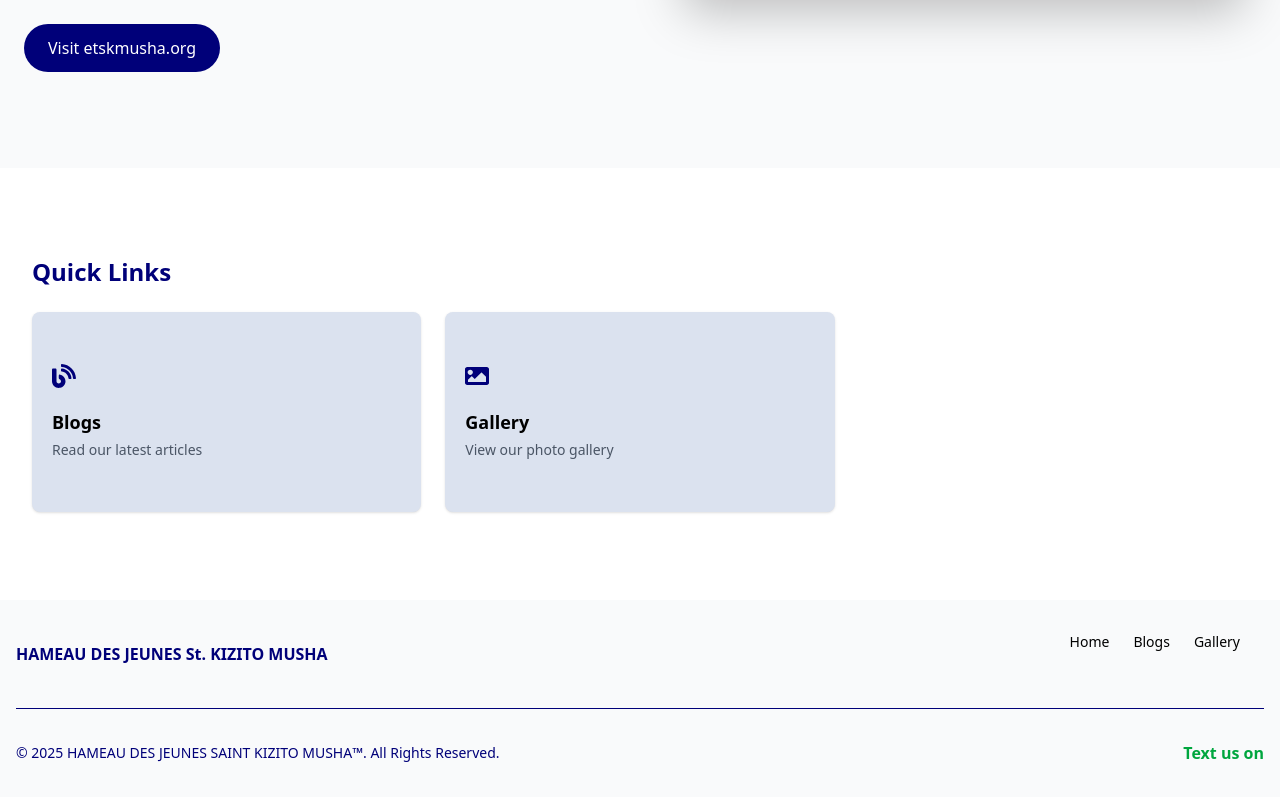
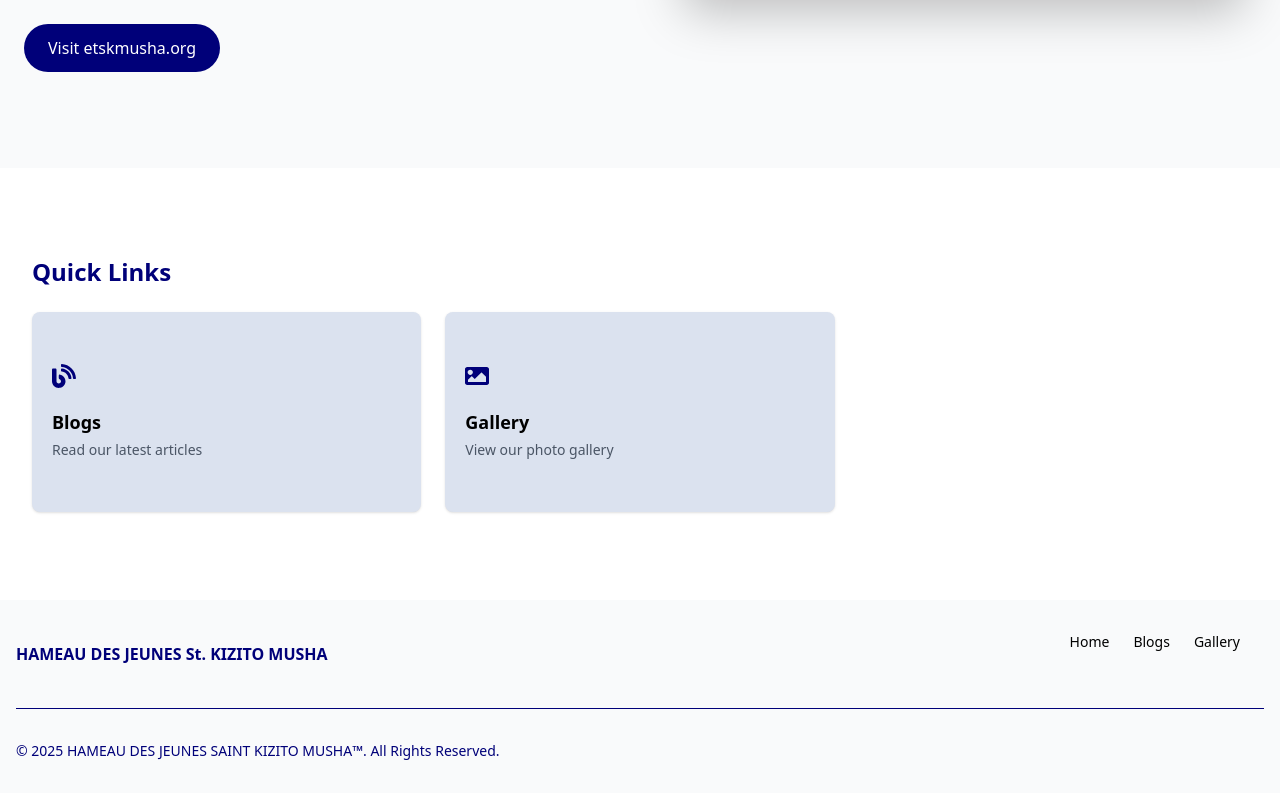
Before and after one commit to FullStackDev-Alvin/hameau-des-jeunes-frontend, a React (Vite) app: page / in a window 1280 px wide. Shown: the part 3650-4447 px from the top of the page. Built offline with nearby package versions, Linux system fonts and the light colour scheme.

Commit message:
little text removed on footer

```diff
--- a/src/Components/Footer.jsx
+++ b/src/Components/Footer.jsx
@@ -45,7 +45,7 @@ const Footer = () => {
                         © {new Date().getFullYear()} <NavLink to="/" className="hover:underline">HAMEAU DES JEUNES SAINT KIZITO MUSHA™</NavLink>. All Rights Reserved.
                     </span>
                     <div classname="w-full">
-                        <span className='text-md font-bold text-green-600'>Text us on </span>
+                        {/* <span className='text-md font-bold text-green-600'>Text us on </span> */}
                         <a rel="noopener noreferrer" className="fixed bottom-6 right-6 bg-green-500 hover:bg-green-600 text-white p-4 rounded-full shadow-lg transition-all duration-300" href="https://wa.me/+250788436189"> <FaWhatsapp className="text-3xl"/></a>
                     </div>
                 </div>
```
